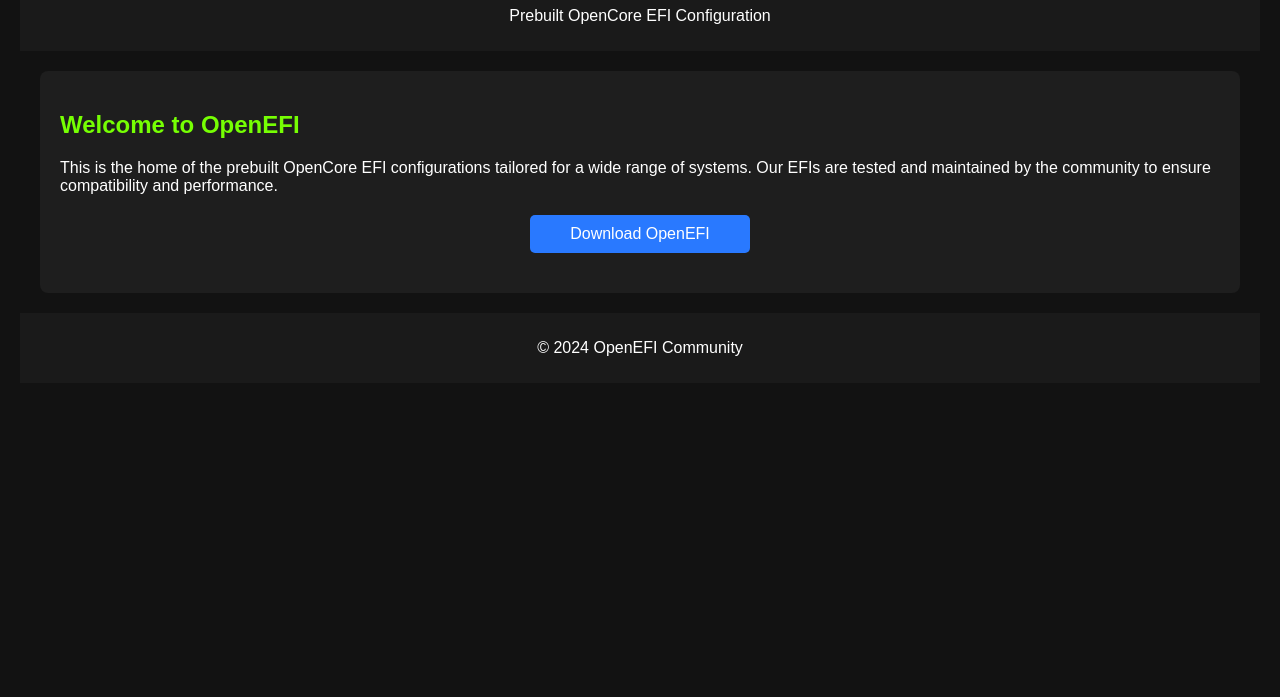
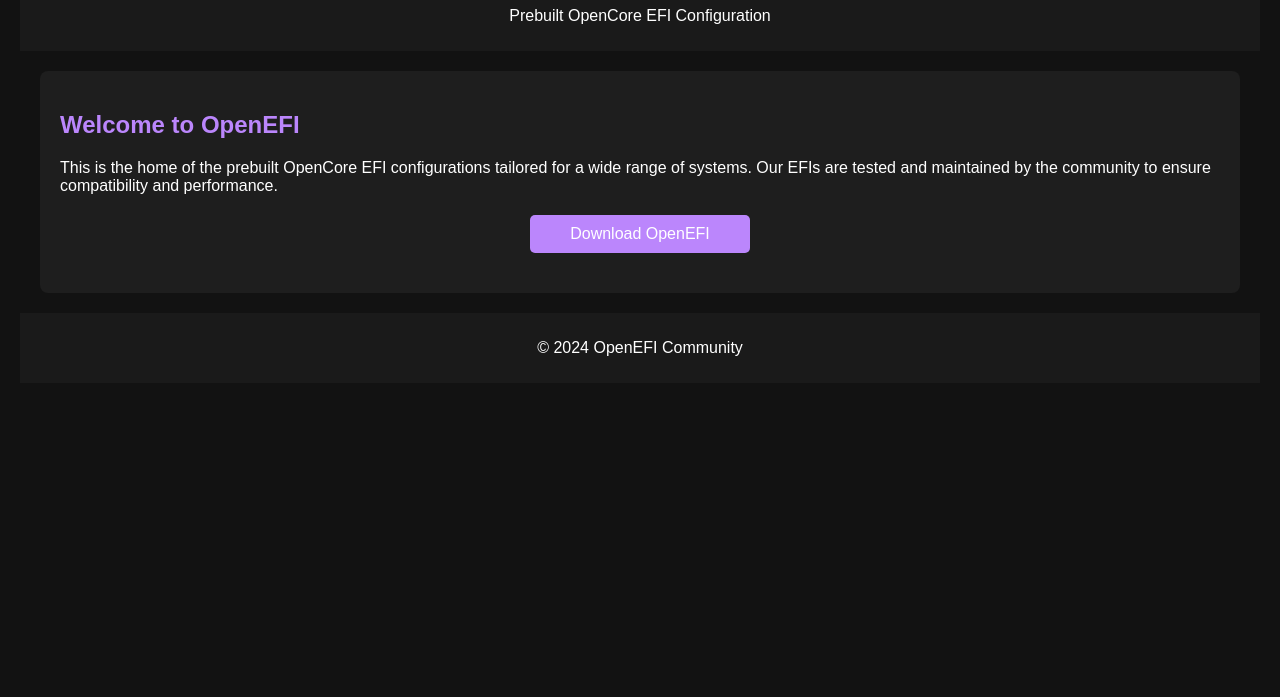
Before and after one commit to HttpAnimation/OpenEFI, a plain HTML site: page index.html in a window 1280 px wide. Shown: the part 103-800 px from the top of the page. Drawn offline with Linux system fonts and the light colour scheme.

Commit message:
purple accent color

```diff
--- a/index.html
+++ b/index.html
@@ -24,7 +24,7 @@
         border-radius: 8px;
     }
     h1, h2 {
-        color: #76ff03;
+        color: #bb86fc; /* Purple accent color */
     }
     p {
         color: #ffffff;
@@ -34,7 +34,7 @@
         width: 200px;
         padding: 10px;
         margin: 20px auto;
-        background-color: #2979ff;
+        background-color: #bb86fc; /* Purple accent color */
         color: white;
         border: none;
         border-radius: 5px;
@@ -42,7 +42,7 @@
         text-decoration: none;
     }
     .download-button:hover {
-        background-color: #5393ff;
+        background-color: #cf94ff; /* Lighter purple on hover */
     }
     footer {
         text-align: center;
```
